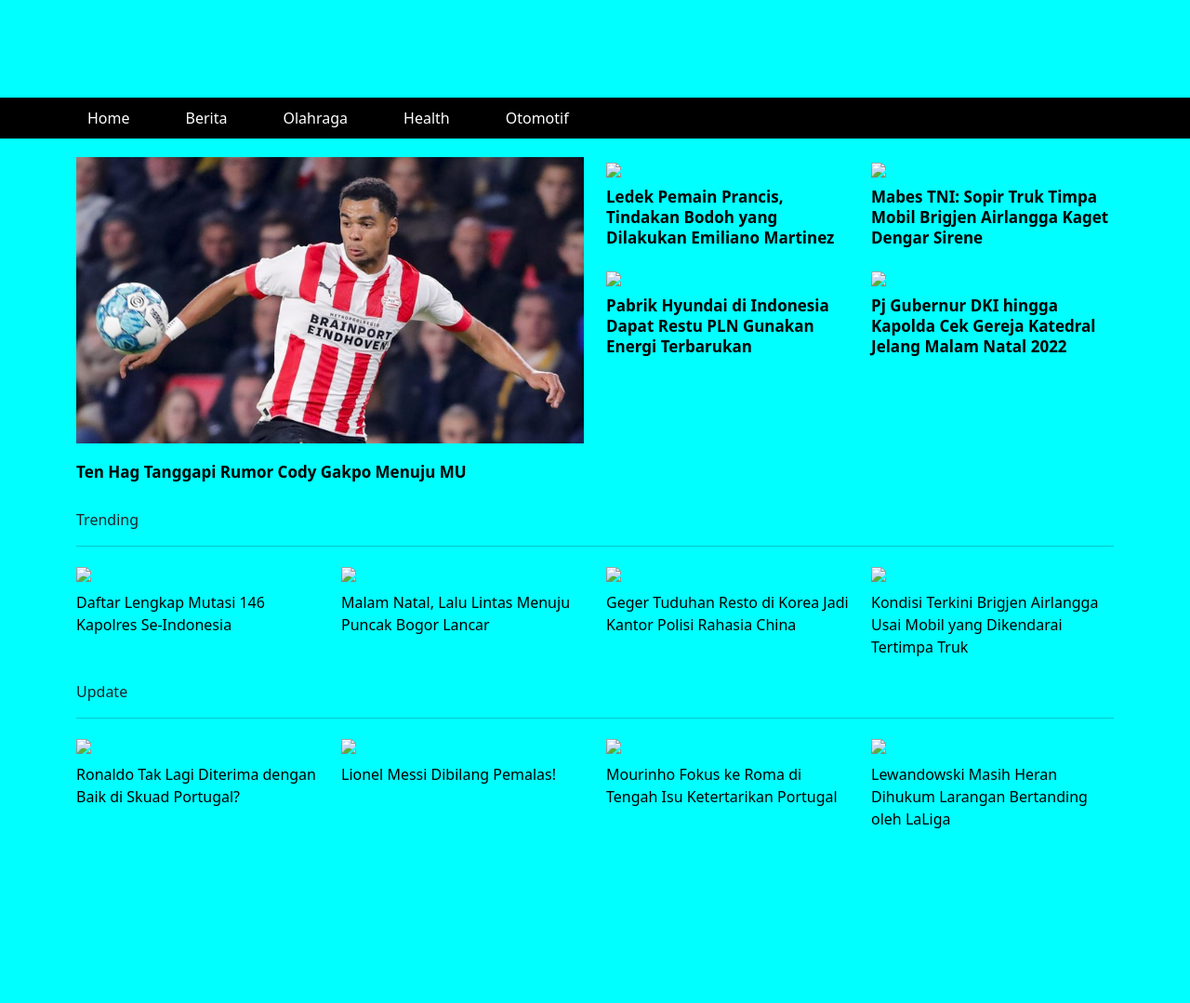
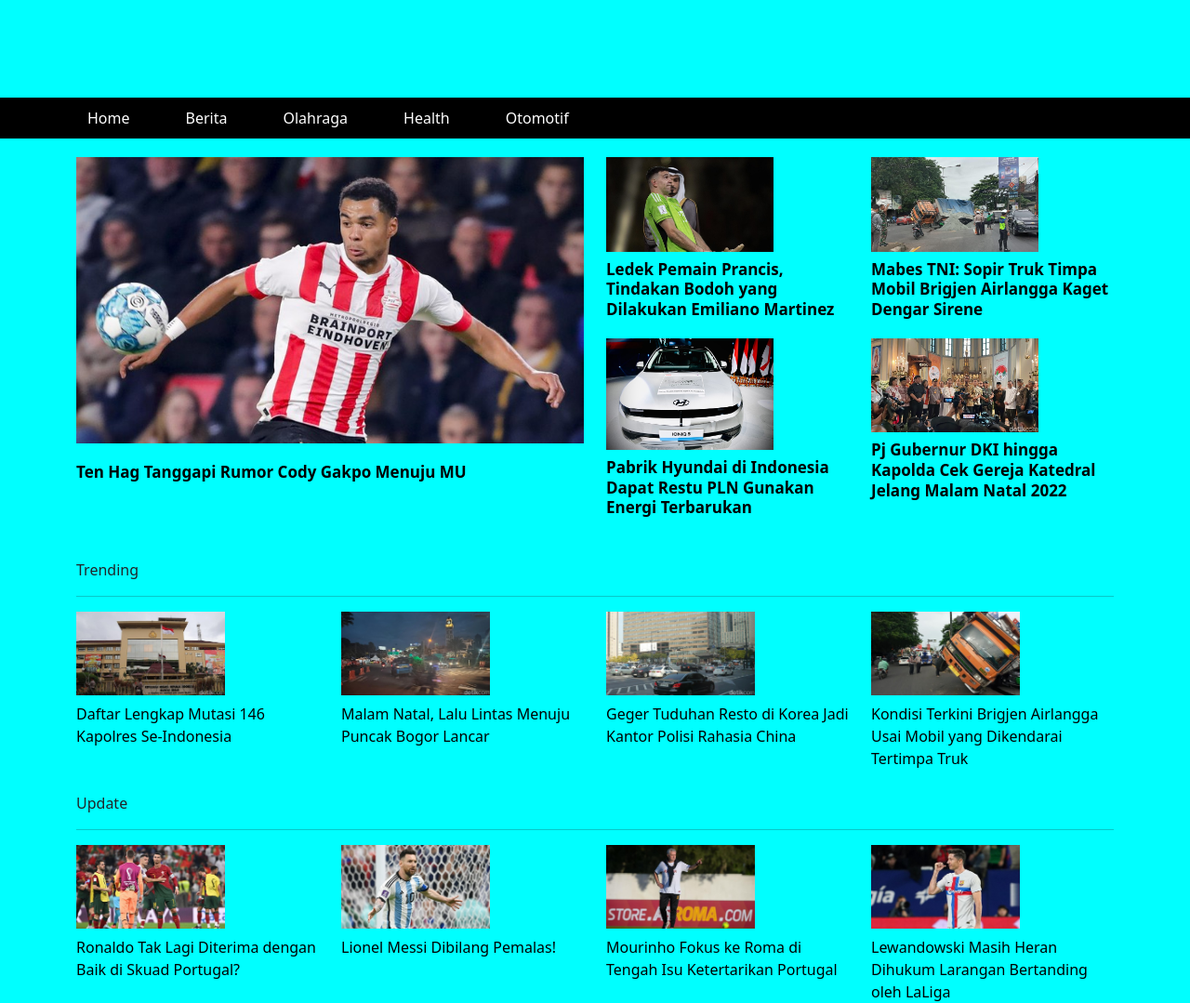
Before and after one commit to Fajar-stack1991/project-bootstrap, a plain HTML site: page index.html in a window 1280 px wide. Shown: the whole page at 93% size. Before the commit the page ends 893 px from the top, so only its background shows below. Drawn offline with nearby package versions, Linux system fonts and the light colour scheme; the site is published under a folder, as on GitHub Pages, so addresses that start at the root find nothing.

Commit message:
make new branch

```diff
--- a/index.html
+++ b/index.html
@@ -1,15 +1,19 @@
 <!DOCTYPE html>
 <html lang="en">
   <head>
-    <meta charset="UTF-8">
-    <meta http-equiv="X-UA-Compatible" content="IE=edge">
-    <meta name="viewport" content="width=device-width, initial-scale=1.0">
+    <meta charset="UTF-8" />
+    <meta http-equiv="X-UA-Compatible" content="IE=edge" />
+    <meta name="viewport" content="width=device-width, initial-scale=1.0" />
     <title>Project Bootsrap</title>
     <!-- BOOTSTRAP -->
-    <link href="https://cdn.jsdelivr.net/npm/bootstrap@5.2.3/dist/css/bootstrap.min.css"
-    rel="stylesheet" integrity="sha384-rbsA2VBKQhggwzxH7pPCaAqO46MgnOM80zW1RWuH61DGLwZJEdK2Kadq2F9CUG65" crossorigin="anonymous">
+    <link
+      href="https://cdn.jsdelivr.net/npm/bootstrap@5.2.3/dist/css/bootstrap.min.css"
+      rel="stylesheet"
+      integrity="sha384-rbsA2VBKQhggwzxH7pPCaAqO46MgnOM80zW1RWuH61DGLwZJEdK2Kadq2F9CUG65"
+      crossorigin="anonymous"
+    />
     <!-- CSS CUSTOME -->
-    <link rel="stylesheet" href="css/style.css">
+    <link rel="stylesheet" href="css/style.css" />
   </head>
   <body>
     <!-- Logo -->
@@ -48,7 +52,7 @@
     <div class="container main-news section">
       <div class="row">
         <div class="col-sm-12 col-md-6 col-xs-12 col-lg-6">
-          <img class="thumb mb-3" src="assets/images/cody-gakpo.jpeg">
+          <img class="thumb mb-3" src="assets/images/cody-gakpo.jpeg" />
           <h3>
             <a class="font-large" href="detail.html">
               Ten Hag Tanggapi Rumor Cody Gakpo Menuju MU
@@ -59,37 +63,61 @@
           <div class="row">
             <div class="col-md-6 col-sm-12 col-xs-12 col-lg-6">
               <div class="image image-sm mb-1">
-            <img class="thumb" src="/assets/images/emiliano-martinez.jpeg">
+                <img
+                  class="thumb"
+                  src="./assets/images/emiliano-martinez.jpeg"
+                />
               </div>
               <h3 class="mb-4">
-                    <a href="https://sport.detik.com/sepakbola/bola-dunia/d-6478996/ledek-pemain-prancis-tindakan-bodoh-yang-dilakukan-emiliano-martinez">
-                        Ledek Pemain Prancis, Tindakan Bodoh yang Dilakukan Emiliano Martinez
+                <a
+                  href="https://sport.detik.com/sepakbola/bola-dunia/d-6478996/ledek-pemain-prancis-tindakan-bodoh-yang-dilakukan-emiliano-martinez"
+                >
+                  Ledek Pemain Prancis, Tindakan Bodoh yang Dilakukan Emiliano
+                  Martinez
                 </a>
               </h3>
               <div class="image image-sm mb-1">
-                      <img class="thumb" src="/assets/images/jokowi-resmi-luncurkan-mobil-listrik-pertama-made-in-indonesia.jpeg">
+                <img
+                  class="thumb"
+                  src="./assets/images/jokowi-resmi-luncurkan-mobil-listrik-pertama-made-in-indonesia.jpeg"
+                />
               </div>
               <h3 class="mb-4">
-                        <a href="https://oto.detik.com/mobil/d-6478922/pabrik-hyundai-di-indonesia-dapat-restu-pln-gunakan-energi-terbarukan">
-                            Pabrik Hyundai di Indonesia Dapat Restu PLN Gunakan Energi Terbarukan
+                <a
+                  href="https://oto.detik.com/mobil/d-6478922/pabrik-hyundai-di-indonesia-dapat-restu-pln-gunakan-energi-terbarukan"
+                >
+                  Pabrik Hyundai di Indonesia Dapat Restu PLN Gunakan Energi
+                  Terbarukan
                 </a>
               </h3>
             </div>
             <div class="col-md-6 col-sm-12 col-xs-12 col-lg-6">
               <div class="image image-sm mb-1">
-        <img class="thumb" src="/assets/images/truk-pasir-timpa-mobil-dinas-tni-berjenis-pajero-dok-istimewa.jpeg">
+                <img
+                  class="thumb"
+                  src="./assets/images/truk-pasir-timpa-mobil-dinas-tni-berjenis-pajero-dok-istimewa.jpeg"
+                />
               </div>
               <h3 class="mb-4">
-              <a href="https://news.detik.com/berita/d-6479065/mabes-tni-sopir-truk-timpa-mobil-brigjen-airlangga-kaget-dengar-sirene">
-                Mabes TNI: Sopir Truk Timpa Mobil Brigjen Airlangga Kaget Dengar Sirene
+                <a
+                  href="https://news.detik.com/berita/d-6479065/mabes-tni-sopir-truk-timpa-mobil-brigjen-airlangga-kaget-dengar-sirene"
+                >
+                  Mabes TNI: Sopir Truk Timpa Mobil Brigjen Airlangga Kaget
+                  Dengar Sirene
                 </a>
               </h3>
               <div class="image image-sm mb-1">
-                        <img class="thumb" src="/assets/images/pj-gubernur-dki-heru-budi-kapolda-irjen-fadil-imran-pangdam-jaya-mayjen-tni-mengunjungi-gereja-katedral.jpeg">
+                <img
+                  class="thumb"
+                  src="./assets/images/pj-gubernur-dki-heru-budi-kapolda-irjen-fadil-imran-pangdam-jaya-mayjen-tni-mengunjungi-gereja-katedral.jpeg"
+                />
               </div>
               <h3 class="mb-4">
-                            <a href="https://news.detik.com/berita/d-6479070/pj-gubernur-dki-hingga-kapolda-cek-gereja-katedral-jelang-malam-natal-2022">
-                               Pj Gubernur DKI hingga Kapolda Cek Gereja Katedral Jelang Malam Natal 2022
+                <a
+                  href="https://news.detik.com/berita/d-6479070/pj-gubernur-dki-hingga-kapolda-cek-gereja-katedral-jelang-malam-natal-2022"
+                >
+                  Pj Gubernur DKI hingga Kapolda Cek Gereja Katedral Jelang
+                  Malam Natal 2022
                 </a>
               </h3>
             </div>
@@ -101,39 +129,60 @@
     <div class="container section mt-4">
       <div class="section-title">
         <span>Trending</span>
-                    <hr>
+        <hr />
       </div>
       <div class="row">
         <div class="col-sm-12 col-xs-12 col-md-3 col-lg-3">
           <div class="mb-2 image image-xs">
-                        <img class="thumb" src="/assets/images/Trending/ec0bb007-51e1-4743-abc8-19b07d7aac3e.jpg">
+            <img
+              class="thumb"
+              src="./assets/images/Trending/ec0bb007-51e1-4743-abc8-19b07d7aac3e.jpg"
+            />
           </div>
-                      <a href="https://news.detik.com/berita/d-6479614/daftar-lengkap-mutasi-146-kapolres-se-indonesia">
+          <a
+            href="https://news.detik.com/berita/d-6479614/daftar-lengkap-mutasi-146-kapolres-se-indonesia"
+          >
             Daftar Lengkap Mutasi 146 Kapolres Se-Indonesia
           </a>
         </div>
         <div class="col-sm-12 col-xs-12 col-md-3 col-lg-3">
           <div class="mb-2 image image-xs">
-                        <img class="thumb" src="/assets/images/Trending/lalin-menuju-puncak-bogor-lancar-rizky-adha-mahendradetikcom.jpeg">
+            <img
+              class="thumb"
+              src="./assets/images/Trending/lalin-menuju-puncak-bogor-lancar-rizky-adha-mahendradetikcom.jpeg"
+            />
           </div>
-                      <a href="https://news.detik.com/berita/d-6479598/malam-natal-lalu-lintas-menuju-puncak-bogor-lancar">
+          <a
+            href="https://news.detik.com/berita/d-6479598/malam-natal-lalu-lintas-menuju-puncak-bogor-lancar"
+          >
             Malam Natal, Lalu Lintas Menuju Puncak Bogor Lancar
           </a>
         </div>
         <div class="col-sm-12 col-xs-12 col-md-3 col-lg-3">
           <div class="mb-2 image image-xs">
-                        <img class="thumb" src="/assets/images/Trending/45fe62b8-c5df-465c-93ef-24898742086e.jpg">
+            <img
+              class="thumb"
+              src="./assets/images/Trending/45fe62b8-c5df-465c-93ef-24898742086e.jpg"
+            />
           </div>
-                      <a href="https://news.detik.com/internasional/d-6479479/geger-tuduhan-resto-di-korea-jadi-kantor-polisi-rahasia-china">
+          <a
+            href="https://news.detik.com/internasional/d-6479479/geger-tuduhan-resto-di-korea-jadi-kantor-polisi-rahasia-china"
+          >
             Geger Tuduhan Resto di Korea Jadi Kantor Polisi Rahasia China
           </a>
         </div>
         <div class="col-sm-12 col-xs-12 col-md-3 col-lg-3">
           <div class="mb-2 image image-xs">
-                        <img class="thumb" src="/assets/images/Trending/kecelakaan-truk-pasir-di-cibubur-kronologi-dan-penyebab.jpeg">
+            <img
+              class="thumb"
+              src="./assets/images/Trending/kecelakaan-truk-pasir-di-cibubur-kronologi-dan-penyebab.jpeg"
+            />
           </div>
-                      <a href="https://news.detik.com/berita/d-6479095/kondisi-terkini-brigjen-airlangga-usai-mobil-yang-dikendarai-tertimpa-truk">
-                        Kondisi Terkini Brigjen Airlangga Usai Mobil yang Dikendarai Tertimpa Truk
+          <a
+            href="https://news.detik.com/berita/d-6479095/kondisi-terkini-brigjen-airlangga-usai-mobil-yang-dikendarai-tertimpa-truk"
+          >
+            Kondisi Terkini Brigjen Airlangga Usai Mobil yang Dikendarai
+            Tertimpa Truk
           </a>
         </div>
       </div>
@@ -142,46 +191,65 @@
     <div class="container section mt-4">
       <div class="section-title">
         <span>Update</span>
-                    <hr>
+        <hr />
       </div>
       <div class="row">
         <div class="col-sm-12 col-xs-12 col-md-3 col-lg-3">
           <div class="mb-2 image image-xs">
-                        <img class="thumb" src="/assets/images/update/1245423631-7.jpeg">
+            <img class="thumb" src="./assets/images/update/1245423631-7.jpeg" />
           </div>
-                      <a href="https://sport.detik.com/sepakbola/bola-dunia/d-6479046/ronaldo-tak-lagi-diterima-dengan-baik-di-skuad-portugal">
+          <a
+            href="https://sport.detik.com/sepakbola/bola-dunia/d-6479046/ronaldo-tak-lagi-diterima-dengan-baik-di-skuad-portugal"
+          >
             Ronaldo Tak Lagi Diterima dengan Baik di Skuad Portugal?
           </a>
         </div>
         <div class="col-sm-12 col-xs-12 col-md-3 col-lg-3">
           <div class="mb-2 image image-xs">
-                        <img class="thumb" src="/assets/images/update/gol-messi-di-maria-bawa-argentina-ungguli-prancis-di-babak-pertama.jpeg">
+            <img
+              class="thumb"
+              src="./assets/images/update/gol-messi-di-maria-bawa-argentina-ungguli-prancis-di-babak-pertama.jpeg"
+            />
           </div>
-                      <a href="https://sport.detik.com/sepakbola/bola-dunia/d-6479048/lionel-messi-dibilang-pemalas">
+          <a
+            href="https://sport.detik.com/sepakbola/bola-dunia/d-6479048/lionel-messi-dibilang-pemalas"
+          >
             Lionel Messi Dibilang Pemalas!
           </a>
         </div>
         <div class="col-sm-12 col-xs-12 col-md-3 col-lg-3">
           <div class="mb-2 image image-xs">
-                        <img class="thumb" src="/assets/images/update/jose-mourinho.jpeg">
+            <img
+              class="thumb"
+              src="./assets/images/update/jose-mourinho.jpeg"
+            />
           </div>
-                      <a href="https://sport.detik.com/sepakbola/liga-italia/d-6479631/mourinho-fokus-ke-roma-di-tengah-isu-ketertarikan-portugal">
+          <a
+            href="https://sport.detik.com/sepakbola/liga-italia/d-6479631/mourinho-fokus-ke-roma-di-tengah-isu-ketertarikan-portugal"
+          >
             Mourinho Fokus ke Roma di Tengah Isu Ketertarikan Portugal
           </a>
         </div>
         <div class="col-sm-12 col-xs-12 col-md-3 col-lg-3">
           <div class="mb-2 image image-xs">
-                        <img class="thumb" src="/assets/images/update/robert-lewandowski.jpeg">
+            <img
+              class="thumb"
+              src="./assets/images/update/robert-lewandowski.jpeg"
+            />
           </div>
-                      <a href="https://sport.detik.com/sepakbola/liga-spanyol/d-6479745/lewandowski-masih-heran-dihukum-larangan-bertanding-oleh-laliga">
+          <a
+            href="https://sport.detik.com/sepakbola/liga-spanyol/d-6479745/lewandowski-masih-heran-dihukum-larangan-bertanding-oleh-laliga"
+          >
             Lewandowski Masih Heran Dihukum Larangan Bertanding oleh LaLiga
           </a>
         </div>
       </div>
     </div>
     <!-- Script Bootsrap -->
-          <script src="https://cdn.jsdelivr.net/npm/bootstrap@5.2.3/dist/js/bootstrap.bundle.min.js"
+    <script
+      src="https://cdn.jsdelivr.net/npm/bootstrap@5.2.3/dist/js/bootstrap.bundle.min.js"
       integrity="sha384-kenU1KFdBIe4zVF0s0G1M5b4hcpxyD9F7jL+jjXkk+Q2h455rYXK/7HAuoJl+0I4"
-          crossorigin="anonymous"></script>
+      crossorigin="anonymous"
+    ></script>
   </body>
 </html>
```
Also changed, not shown: detail.html (+2 -2 lines). Lines whose indentation alone changed are shown as unchanged.
